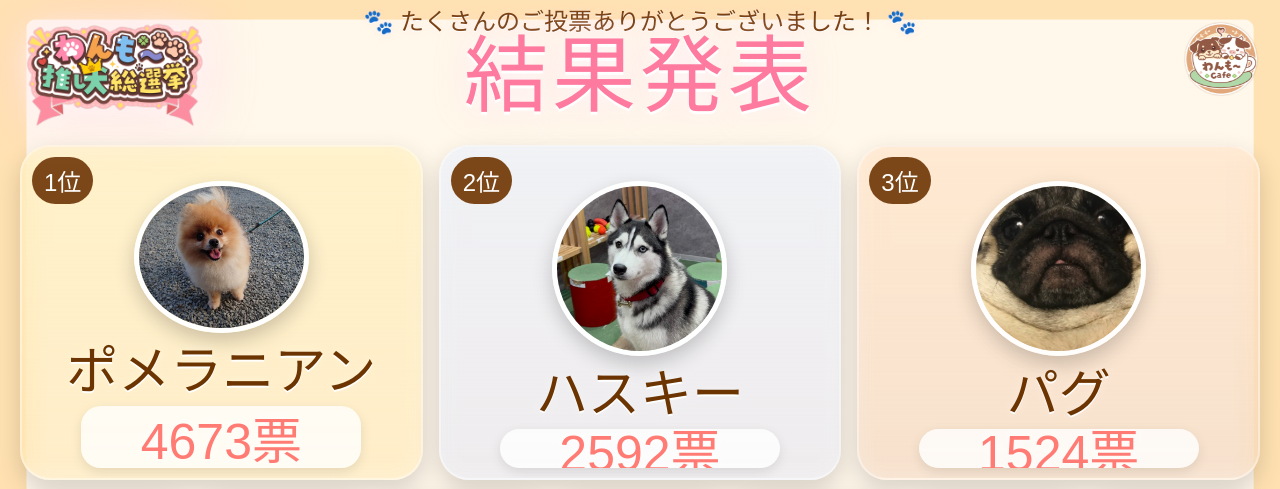
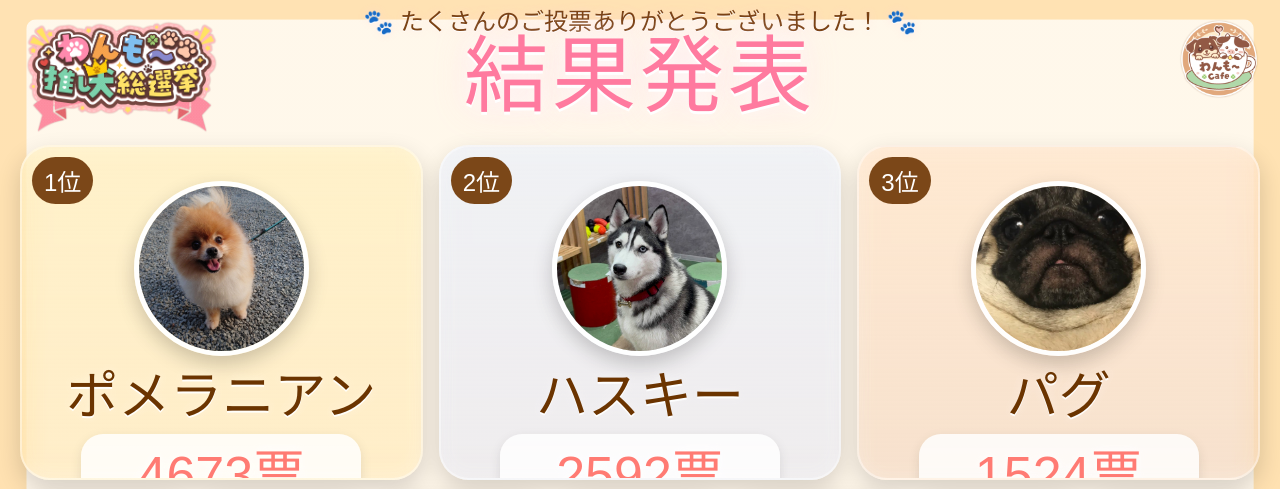
Before and after one commit to takoko94/wanmow_kekka, a plain HTML site: page index.html in a window 1280 px wide. Shown: the top 489 px of the page. Drawn offline with Linux system fonts and the light colour scheme; a web font is replaced by a local one.

Commit message:
Update index.html

```diff
--- a/index.html
+++ b/index.html
@@ -49,7 +49,7 @@ body{
   z-index:1;
 }
 
-/* 上テキスト */
+/* 上文字 */
 
 .thanks{
   position:absolute;
@@ -99,7 +99,7 @@ body{
 .top{
   position:absolute;
 
-  top:20px;
+  top:18px;
   left:20px;
   right:20px;
 
@@ -111,16 +111,12 @@ body{
 }
 
 .main-logo{
-  height:110px;
+  height:118px;
   object-fit:contain;
-
-  filter:
-  drop-shadow(0 0 14px rgba(255,255,255,0.7))
-  drop-shadow(0 0 28px rgba(255,180,220,0.4));
 }
 
 .cafe-logo{
-  height:78px;
+  height:82px;
   object-fit:contain;
 }
 
@@ -247,6 +243,7 @@ body{
 }
 
 /* TOP3画像 */
+/* 全員ポメと同じサイズ・比率 */
 
 .top3 .photo{
   width:175px;
@@ -258,19 +255,14 @@ body{
   border-radius:50%;
 
   margin-top:24px;
-  margin-bottom:12px;
+  margin-bottom:14px;
 
   border:5px solid rgba(255,255,255,0.95);
 
   box-shadow:
   0 8px 20px rgba(0,0,0,0.2);
-}
 
-/* ポメ修正 */
-
-.pome{
-  object-fit:cover !important;
-  object-position:center center !important;
+  flex-shrink:0;
 }
 
 /* 下画像 */
@@ -291,16 +283,21 @@ body{
 }
 
 /* TOP3名前 */
+/* 全員一行固定 */
 
 .top3 .name{
+  width:100%;
+
   font-size:52px;
-  line-height:1.02;
+  line-height:1;
 
   color:#6b3400;
 
   text-align:center;
 
-  margin-bottom:8px;
+  margin-bottom:12px;
+
+  white-space:nowrap;
 
   text-shadow:
   0 2px 0 rgba(255,255,255,0.9),
@@ -329,6 +326,7 @@ body{
 }
 
 /* TOP3票 */
+/* 全員ポメと同じ */
 
 .top3 .vote{
   width:280px;
@@ -338,11 +336,11 @@ body{
   align-items:center;
   justify-content:center;
 
-  font-size:50px;
+  font-size:52px;
 
-  border-radius:20px;
+  border-radius:22px;
 
-  background:rgba(255,255,255,0.78);
+  background:rgba(255,255,255,0.82);
 
   color:#ff7b73;
 
@@ -354,6 +352,8 @@ body{
 
   overflow:hidden;
   white-space:nowrap;
+
+  flex-shrink:0;
 }
 
 /* 下票 */
@@ -411,7 +411,7 @@ body{
 
     <div class="card gold">
       <div class="rank">1位</div>
-      <img src="pomeranian.png" class="photo pome">
+      <img src="pomeranian.png" class="photo">
       <div class="name">ポメラニアン</div>
       <div class="vote">4673票</div>
     </div>
```
